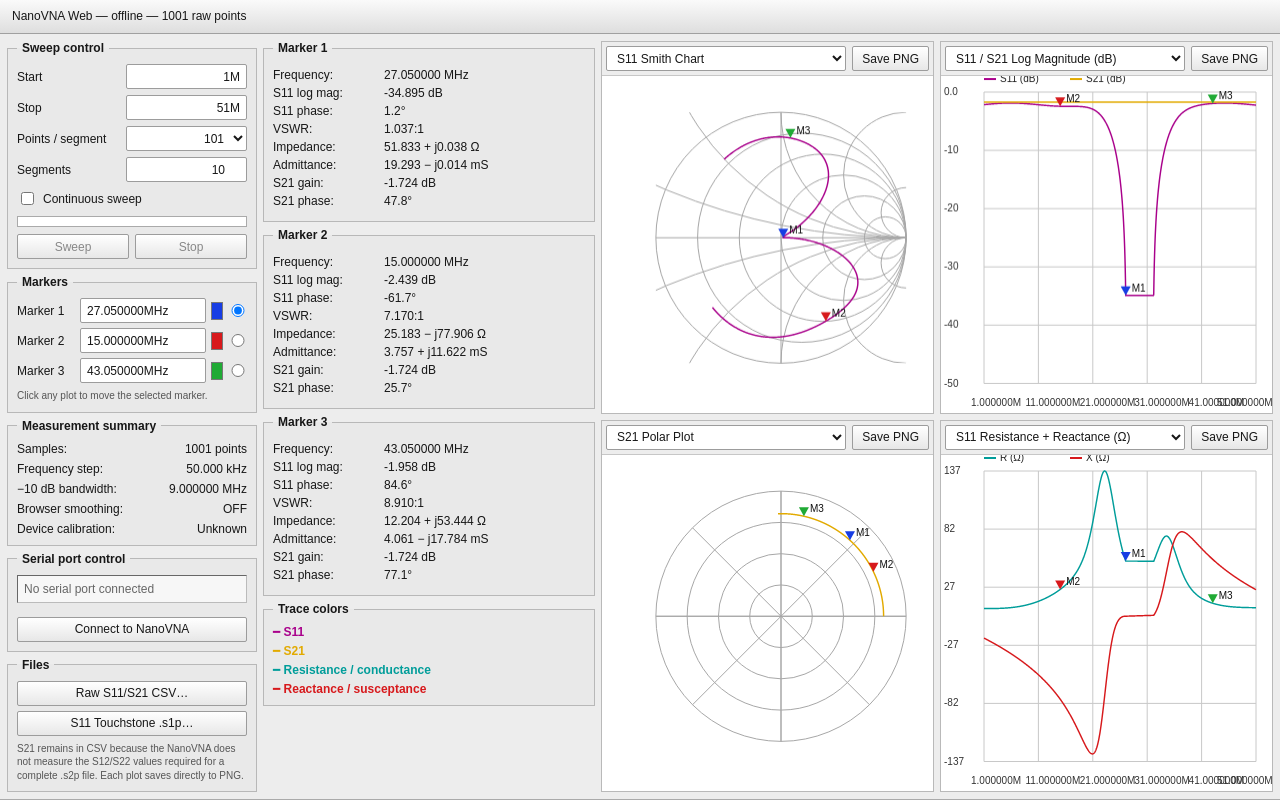
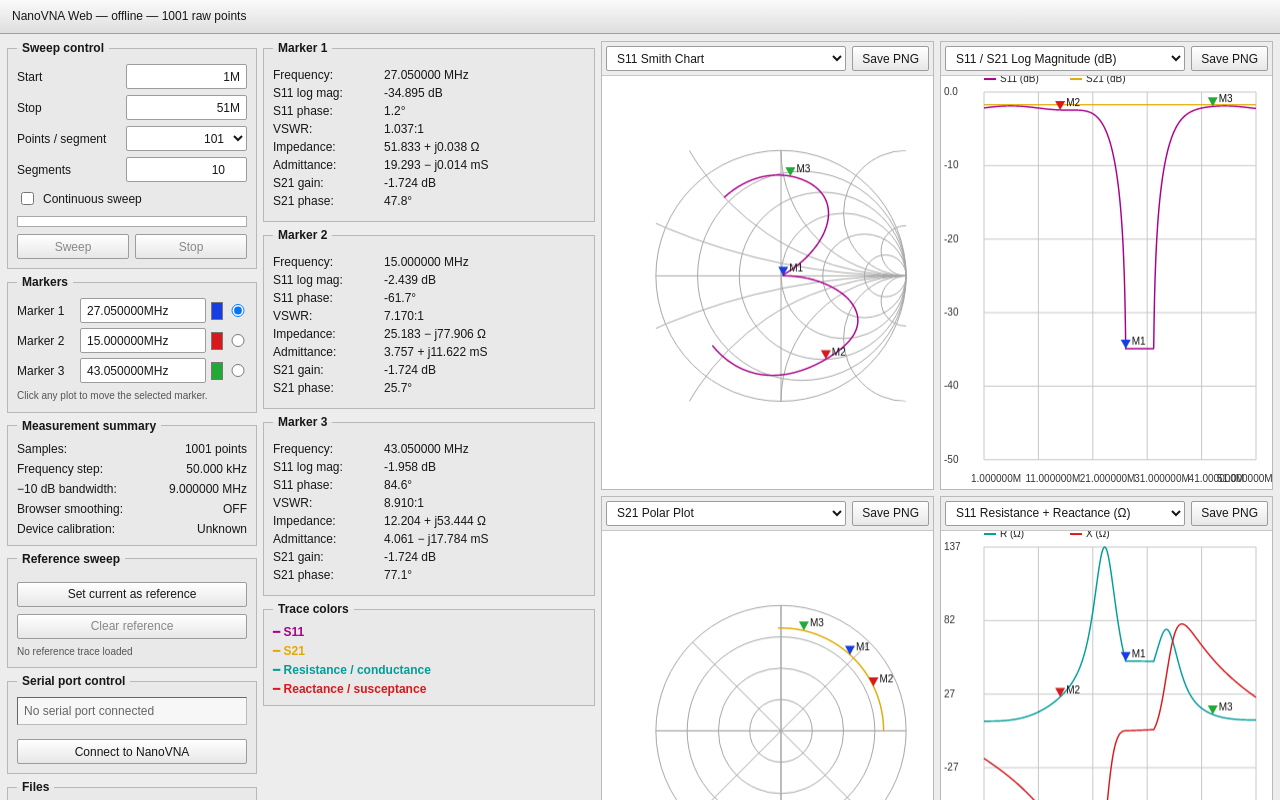
Before and after one commit to mattlmccoy/nanovna-web, a React (Vite) app: page / in a window 1280 px wide. Shown: the top 800 px of the page. Built offline with nearby package versions, Linux system fonts and the light colour scheme.

Commit message:
Add reference traces and measurement file loading

```diff
--- a/src/App.tsx
+++ b/src/App.tsx
@@ -1,5 +1,6 @@
 import { useEffect, useMemo, useRef, useState } from 'react';
 import { NanoVNAConnection } from './lib/nanovna';
+import { parseMeasurementFile } from './lib/files';
 import { bandwidth, db, demoSweep, impedance, magnitude, markerIndex, phase, type Complex, type SweepPoint, vswr } from './lib/rf';
 
 type ViewMode = 'smith' | 'return-loss' | 's21-polar' | 'resistance-reactance' | 'admittance' | 'phase' | 'vswr' | 's21-gain' | 's11-magnitude' | 's11-z-magnitude' | 's11-components' | 's21-components' | 's11-group-delay' | 's21-group-delay' | 'q-factor' | 'capacitance' | 'inductance' | 's21-series-z' | 's21-shunt-z';
@@ -79,6 +80,26 @@ function groupDelay(points: SweepPoint[], channel: 's11' | 's21'): number[] {
   });
 }
 
+function primaryTrace(mode: ViewMode, points: SweepPoint[]): number[] {
+  if (mode === 'return-loss') return points.map((point) => db(point.s11));
+  if (mode === 's21-gain') return points.map((point) => db(point.s21));
+  if (mode === 'phase') return points.map((point) => phase(point.s11));
+  if (mode === 'vswr') return points.map((point) => vswr(point.s11)).map((value) => Number.isFinite(value) ? value : Number.NaN);
+  if (mode === 'resistance-reactance') return points.map((point) => impedance(point.s11).re);
+  if (mode === 'admittance') return points.map((point) => admittance(point.s11).re * 1000);
+  if (mode === 's11-magnitude') return points.map((point) => magnitude(point.s11));
+  if (mode === 's11-z-magnitude') return points.map((point) => magnitude(impedance(point.s11)));
+  if (mode === 's11-components') return points.map((point) => point.s11.re);
+  if (mode === 's21-components') return points.map((point) => point.s21.re);
+  if (mode === 's11-group-delay') return groupDelay(points, 's11');
+  if (mode === 's21-group-delay') return groupDelay(points, 's21');
+  if (mode === 'q-factor') return points.map((point) => { const z = impedance(point.s11); return z.re === 0 ? Number.NaN : Math.abs(z.im / z.re); });
+  if (mode === 'capacitance') return points.map((point) => { const x = impedance(point.s11).im; return x < 0 ? -1 / (2 * Math.PI * point.frequency * x) * 1e12 : Number.NaN; });
+  if (mode === 'inductance') return points.map((point) => { const x = impedance(point.s11).im; return x > 0 ? x / (2 * Math.PI * point.frequency) * 1e9 : Number.NaN; });
+  if (mode === 's21-series-z' || mode === 's21-shunt-z') return points.map((point) => s21Impedance(point.s21, mode === 's21-shunt-z').re);
+  return [];
+}
+
 function downloadBlob(blob: Blob, filename: string) {
   const url = URL.createObjectURL(blob);
   const link = document.createElement('a');
@@ -88,9 +109,10 @@ function downloadBlob(blob: Blob, filename: string) {
   URL.revokeObjectURL(url);
 }
 
-function Chart({ mode, points, markers, activeMarker, onMarkerChange, onModeChange }: {
+function Chart({ mode, points, reference, markers, activeMarker, onMarkerChange, onModeChange }: {
   mode: ViewMode;
   points: SweepPoint[];
+  reference: SweepPoint[] | null;
   markers: Marker[];
   activeMarker: number;
   onMarkerChange: (marker: number, index: number) => void;
@@ -171,6 +193,10 @@ function Chart({ mode, points, markers, activeMarker, onMarkerChange, onModeChan
       }
       const channel = mode === 'smith' ? 's11' : 's21';
       const positions = points.map((point) => ({ x: cx + point[channel].re * radius, y: cy - point[channel].im * radius }));
+      if (reference?.length) {
+        const referencePositions = reference.map((point) => ({ x: cx + point[channel].re * radius, y: cy - point[channel].im * radius }));
+        ctx.setLineDash([4, 3]); line(referencePositions, '#777777'); ctx.setLineDash([]);
+      }
       line(positions, mode === 'smith' ? TRACE.magenta : TRACE.yellow);
       markers.forEach((marker, index) => drawMarker(marker.index, marker.color, positions[marker.index], index));
       return;
@@ -232,6 +258,15 @@ function Chart({ mode, points, markers, activeMarker, onMarkerChange, onModeChan
       line(positions, color);
       return positions;
     });
+    if (reference?.length) {
+      const values = primaryTrace(mode, reference);
+      const positions = values.map((value, index) => ({
+        x: area.x + area.w * (reference[index].frequency - points[0].frequency) / Math.max(1, points.at(-1)!.frequency - points[0].frequency),
+        y: area.y + area.h * (max - Math.max(min, Math.min(max, value))) / (max - min),
+      }));
+      ctx.setLineDash([4, 3]); line(positions, '#777777'); ctx.setLineDash([]);
+      ctx.fillStyle = '#555'; ctx.fillText('Ref', area.x + area.w - 24, 6);
+    }
     markers.forEach((marker, index) => {
       const position = positionsBySeries[0][marker.index];
       if (position && Number.isFinite(position.x) && Number.isFinite(position.y)) drawMarker(marker.index, marker.color, position, index);
@@ -242,7 +277,7 @@ function Chart({ mode, points, markers, activeMarker, onMarkerChange, onModeChan
       ctx.fillStyle = '#222';
       ctx.fillText(`${item.label} (${item.unit})`, area.x + 16 + index * 86, 6);
     });
-  }, [activeMarker, markers, mode, points]);
+  }, [activeMarker, markers, mode, points, reference]);
 
   function selectNearest(event: React.MouseEvent<HTMLCanvasElement>) {
     const canvas = canvasRef.current;
@@ -312,6 +347,7 @@ export default function App() {
   const connectionRef = useRef<NanoVNAConnection | null>(null);
   const stopRequestedRef = useRef(false);
   const [points, setPoints] = useState(() => demoSweep(1e6, 51e6, 1001));
+  const [reference, setReference] = useState<SweepPoint[] | null>(null);
   const [start, setStart] = useState('1M');
   const [stop, setStop] = useState('51M');
   const [pointCount, setPointCount] = useState(101);
@@ -411,6 +447,16 @@ export default function App() {
     downloadBlob(new Blob([rows.join('\n')], { type: 'text/plain' }), `nanovna-sweep-${Date.now()}.s1p`);
   }
 
+  async function loadMeasurement(file: File) {
+    try {
+      const data = parseMeasurementFile(await file.text(), file.name);
+      setPoints(data);
+      const minimum = markerIndex(data);
+      setMarkers((current) => current.map((marker, index) => ({ ...marker, index: index === 0 ? minimum : Math.min(marker.index, data.length - 1) })));
+      setMessage(`Loaded ${file.name} · ${data.length} samples.`);
+    } catch (error) { setMessage(`File load failed: ${(error as Error).message}`); }
+  }
+
   return (
     <main className="application">
       <div className="window-title">NanoVNA Web — {connected ? firmware : 'offline'} — {points.length} raw points</div>
@@ -429,11 +475,12 @@ export default function App() {
           <fieldset><legend>Measurement summary</legend>
             <div className="summary"><span>Samples:</span><b>{points.length} points</b><span>Frequency step:</span><b>{formatFrequency((points.at(-1)!.frequency - points[0].frequency) / Math.max(1, points.length - 1))}</b><span>−10 dB bandwidth:</span><b>{bw === null ? 'Not found' : formatFrequency(bw)}</b><span>Browser smoothing:</span><b>OFF</b><span>Device calibration:</span><b>Unknown</b></div>
           </fieldset>
+          <fieldset><legend>Reference sweep</legend><button className="wide" onClick={() => setReference(points.map((point) => ({ ...point, s11: { ...point.s11 }, s21: { ...point.s21 } })))}>Set current as reference</button><button className="wide" onClick={() => setReference(null)} disabled={!reference}>Clear reference</button><small>{reference ? `${reference.length} reference points · dashed gray trace` : 'No reference trace loaded'}</small></fieldset>
           <fieldset><legend>Serial port control</legend>
             <div className={`serial-status ${connected ? 'online' : ''}`}>{connected ? `Connected · 115200 baud` : 'No serial port connected'}</div>
             <button className="wide" onClick={toggleConnection} disabled={busy}>{connected ? 'Disconnect' : 'Connect to NanoVNA'}</button>
           </fieldset>
-          <fieldset><legend>Files</legend><div className="file-buttons"><button onClick={exportCsv}>Raw S11/S21 CSV…</button><button onClick={exportTouchstone}>S11 Touchstone .s1p…</button></div><small>S21 remains in CSV because the NanoVNA does not measure the S12/S22 values required for a complete .s2p file. Each plot saves directly to PNG.</small></fieldset>
+          <fieldset><legend>Files</legend><div className="file-buttons"><label className="file-picker">Load CSV / Touchstone…<input type="file" accept=".csv,.s1p,.s2p" onChange={(event) => { const file = event.target.files?.[0]; if (file) loadMeasurement(file); event.target.value = ''; }} /></label><button onClick={exportCsv}>Raw S11/S21 CSV…</button><button onClick={exportTouchstone}>S11 Touchstone .s1p…</button></div><small>S21 remains in CSV because the NanoVNA does not measure the S12/S22 values required for a complete .s2p file. Each plot saves directly to PNG.</small></fieldset>
         </aside>
 
         <section className="readouts-column">
@@ -442,7 +489,7 @@ export default function App() {
         </section>
 
         <section className="charts-grid">
-          {views.map((view, index) => <Chart key={index} mode={view} points={points} markers={markers} activeMarker={activeMarker} onMarkerChange={updateMarker} onModeChange={(mode) => setViews((current) => current.map((item, candidate) => candidate === index ? mode : item))} />)}
+          {views.map((view, index) => <Chart key={index} mode={view} points={points} reference={reference} markers={markers} activeMarker={activeMarker} onMarkerChange={updateMarker} onModeChange={(mode) => setViews((current) => current.map((item, candidate) => candidate === index ? mode : item))} />)}
         </section>
       </div>
       <div className="statusbar"><span>{message}</span><span>Units shown on every readout · device data remains local</span></div>
--- /dev/null
+++ b/src/lib/files.ts
@@ -0,0 +1,51 @@
+import type { Complex, SweepPoint } from './rf';
+
+function pair(a: number, b: number, format: string): Complex {
+  if (format === 'MA') {
+    const angle = b * Math.PI / 180;
+    return { re: a * Math.cos(angle), im: a * Math.sin(angle) };
+  }
+  if (format === 'DB') {
+    const magnitude = 10 ** (a / 20);
+    const angle = b * Math.PI / 180;
+    return { re: magnitude * Math.cos(angle), im: magnitude * Math.sin(angle) };
+  }
+  return { re: a, im: b };
+}
+
+export function parseMeasurementFile(text: string, filename: string): SweepPoint[] {
+  if (filename.toLowerCase().endsWith('.csv')) return parseCsv(text);
+  return parseTouchstone(text);
+}
+
+function parseCsv(text: string): SweepPoint[] {
+  const lines = text.split(/\r?\n/).filter(Boolean);
+  if (!lines[0]?.toLowerCase().startsWith('frequency_hz,')) throw new Error('CSV must use the NanoVNA Web raw export columns.');
+  const result = lines.slice(1).map((line) => line.split(',').map(Number)).filter((row) => row.length >= 9 && row.every(Number.isFinite)).map((row) => ({
+    frequency: row[0],
+    s11: { re: row[1], im: row[2] },
+    s21: { re: row[5], im: row[6] },
+  }));
+  if (!result.length) throw new Error('No valid measurement rows were found in the CSV file.');
+  return result;
+}
+
+function parseTouchstone(text: string): SweepPoint[] {
+  const lines = text.split(/\r?\n/).map((line) => line.replace(/!.*/, '').trim()).filter(Boolean);
+  const option = lines.find((line) => line.startsWith('#'))?.toUpperCase().split(/\s+/) ?? ['#', 'GHZ', 'S', 'MA', 'R', '50'];
+  const unit = option[1] ?? 'GHZ';
+  const parameter = option[2] ?? 'S';
+  const format = option[3] ?? 'MA';
+  if (parameter !== 'S') throw new Error('Only Touchstone S-parameter files are supported.');
+  if (!['RI', 'MA', 'DB'].includes(format)) throw new Error(`Unsupported Touchstone format: ${format}`);
+  const factor = { HZ: 1, KHZ: 1e3, MHZ: 1e6, GHZ: 1e9 }[unit as 'HZ' | 'KHZ' | 'MHZ' | 'GHZ'];
+  if (!factor) throw new Error(`Unsupported Touchstone frequency unit: ${unit}`);
+  const rows = lines.filter((line) => !line.startsWith('#')).map((line) => line.split(/\s+/).map(Number)).filter((row) => row.length >= 3 && row.every(Number.isFinite));
+  const result = rows.map((row) => ({
+    frequency: row[0] * factor,
+    s11: pair(row[1], row[2], format),
+    s21: row.length >= 5 ? pair(row[3], row[4], format) : { re: Number.NaN, im: Number.NaN },
+  }));
+  if (!result.length) throw new Error('No valid S-parameter rows were found in the Touchstone file.');
+  return result;
+}
--- a/src/styles.css
+++ b/src/styles.css
@@ -30,6 +30,9 @@ small { display: block; margin-top: 6px; color: #555; line-height: 1.35; }
 .serial-status { margin-bottom: 7px; padding: 6px; border: 1px inset #bbb; background: #f7f7f7; color: #666; }
 .serial-status.online { color: #067723; background: #effbef; }
 .file-buttons { display: grid; grid-template-columns: 1fr; gap: 5px; }
+.file-picker { min-height: 25px; display: grid; place-items: center; padding: 3px 9px; border: 1px solid #9c9c9c; border-radius: 2px; background: linear-gradient(#fff, #e7e7e7); cursor: pointer; }
+.file-picker:hover { background: linear-gradient(#fff, #d8e9f7); border-color: #6289a8; }
+.file-picker input { display: none; }
 .marker-readout > div { display: grid; grid-template-columns: 104px 1fr; gap: 7px; margin: 4px 0; }
 .marker-readout b { overflow: hidden; font-weight: 400; text-overflow: ellipsis; white-space: nowrap; }
 .trace-key { display: grid; gap: 5px; font-weight: 600; }
```
Also changed, not shown: 2 other files (tests, documents, lock files or other folders).
